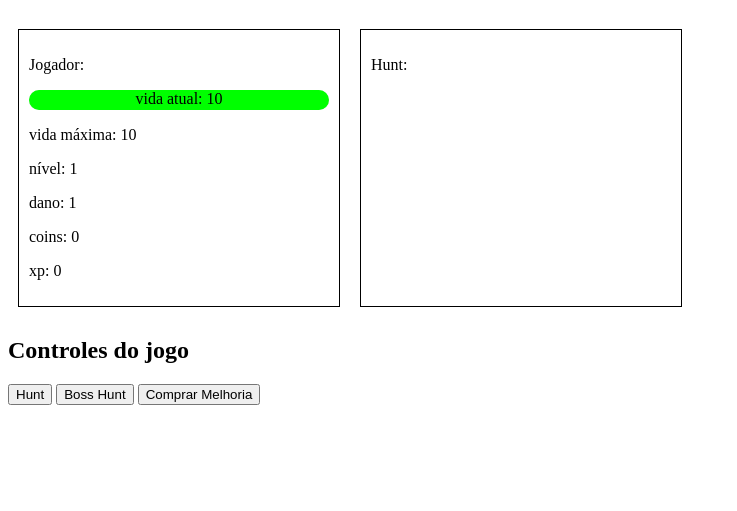
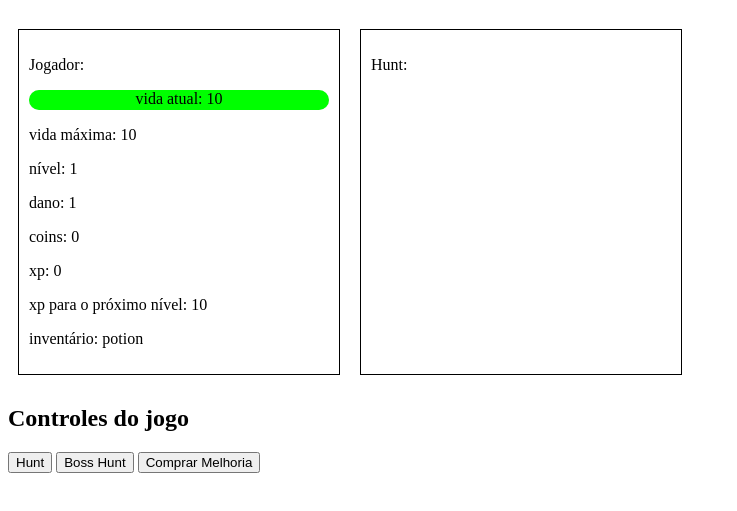
Before and after one commit to bigodom/malvaidle, a website: page index.html in a window 1280 px wide. Both pictures are taken after a click on the button "Comprar Melhoria". Shown: the part 61-572 px from the top of the page, without its empty margins (0-737 px from the left). Drawn offline with Linux system fonts and the light colour scheme.

Commit message:
inventory fixed

```diff
--- a/index.html
+++ b/index.html
@@ -23,6 +23,8 @@
                 <p id="playerDamage"></p>
                 <p id="playerCoins"></p>
                 <p id="playerXp"></p>
+                <p id="playerXpToLevelUp"></p>
+                <p id="playerInventory"></p>
             </div>
             <div class="box hunt">
                 <p>Hunt:</p>
--- a/out.js
+++ b/out.js
@@ -49,9 +49,9 @@
   var inventory = [];
   function addItem(id) {
     const itemToAdd = itemList[id];
+    console.log(itemToAdd);
     if (itemToAdd) {
       inventory.push(itemToAdd);
-      console.log("item adicionado ao invent\xE1rio");
     }
   }
 
@@ -75,6 +75,8 @@
   var playerMaxLife = document.getElementById("playerMaxLife");
   var playerDamage = document.getElementById("playerDamage");
   var playerXp = document.getElementById("playerXp");
+  var playerXpToLevelUp = document.getElementById("playerXpToLevelUp");
+  var playerInventory = document.getElementById("playerInventory");
   function atualizar() {
     if (playerMaxLife) {
       playerMaxLife.innerHTML = "vida m\xE1xima: " + player.maxHp.toString();
@@ -93,6 +95,16 @@
     }
     if (playerXp) {
       playerXp.innerHTML = "xp: " + player.xp.toString();
+    }
+    if (playerXpToLevelUp) {
+      playerXpToLevelUp.innerHTML = "xp para o pr\xF3ximo n\xEDvel: " + (player.level * 10).toString();
+    }
+    if (playerInventory) {
+      if (inventory.length == 0) {
+        playerInventory.innerHTML = "invent\xE1rio: vazio";
+      } else {
+        playerInventory.innerHTML = "invent\xE1rio: " + inventory.map((item) => item.name).join(", ");
+      }
     }
     updateLife();
   }
@@ -130,7 +142,10 @@
     console.log(player2.hp);
   }
   function buyUpgrade() {
-    addItem(0);
+    console.log("upgrade comprado");
+    addItem(1);
+    console.log(inventory.length.toString());
+    atualizar();
   }
   huntButton == null ? void 0 : huntButton.addEventListener("click", () => {
     huntBattle(player, enemy);
--- a/src/inventory.ts
+++ b/src/inventory.ts
@@ -7,9 +7,12 @@ export const inventory: item[] = []
 export function addItem(id: number): void {
     const itemToAdd: item | undefined = itemList[id];
 
+
+    console.log(itemToAdd);
+
     if (itemToAdd) {
         inventory.push(itemToAdd);
-        console.log('item adicionado ao inventário')
+
 
     }
 }
--- a/style.css
+++ b/style.css
@@ -16,6 +16,7 @@
     border: 1px solid #000;
     margin: 10px;
     padding: 10px;
+    max-width: min-content;
 }
 .player{
 
```
Also changed, not shown: src/index.ts (+16 -2 lines).
